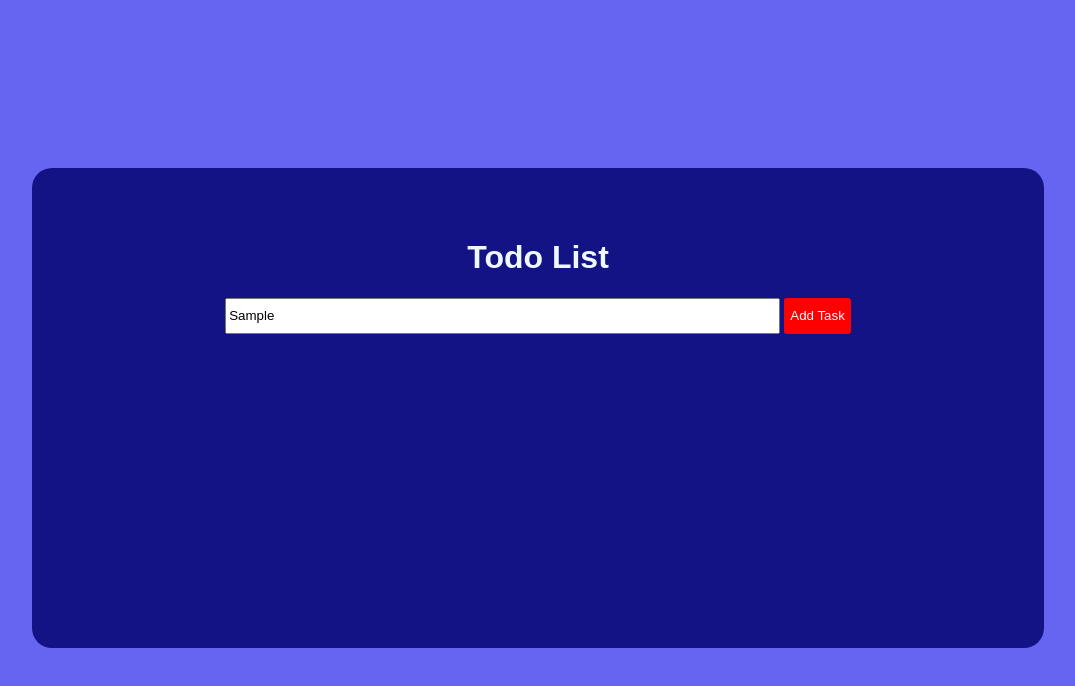
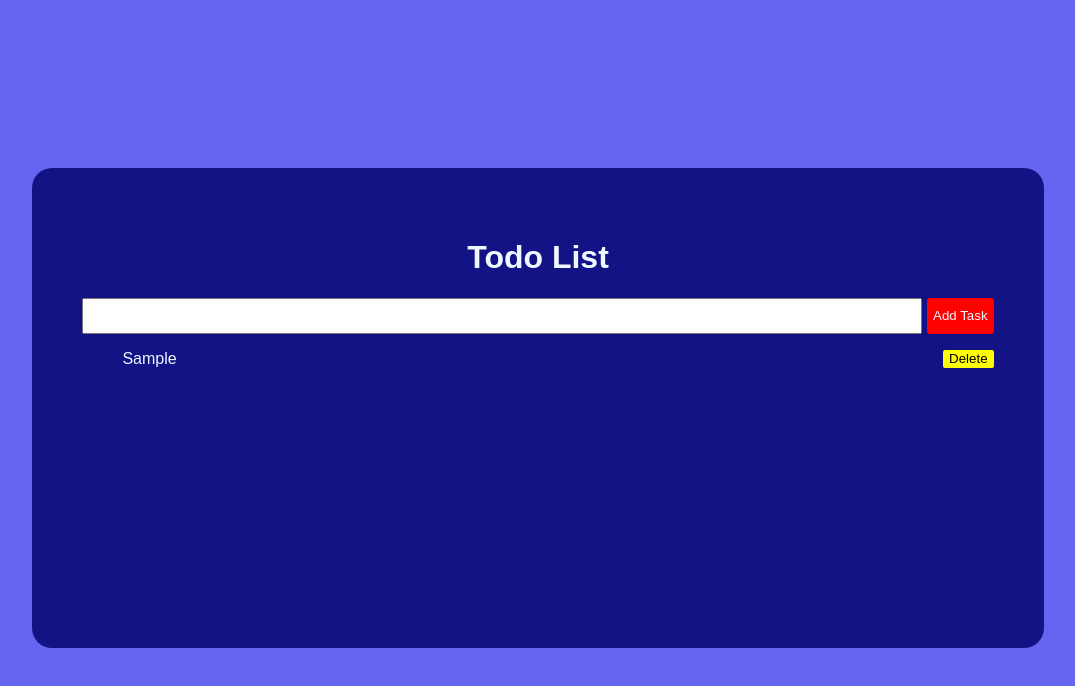
Before and after one commit to PavloKor/to-do-list, a plain HTML site: page index.html in a window 1280 px wide. Both pictures are taken after typing "Sample" into the empty fields and a click on the button "Add Task". Shown: the whole page, without its empty margins (102-1177 px from the left). Drawn offline with Linux system fonts and the light colour scheme.

Commit message:
Add JS
Створили скрипт для todo list
Створили прив'язку до html тегів за допомогою 3 змінних достукуючись за допомогою об'єкта document до цих тегів.

```diff
--- a/index.html
+++ b/index.html
@@ -16,9 +16,11 @@
       <input type="text">
       <button>Add Task</button>
     </div>
+    <ul class="todo-list">
 
+    </ul>
   </div>
-</di>
+  <script src="./script.js"></script>
 </body>
 
 </html>
--- a/script.js
+++ b/script.js
@@ -0,0 +1,18 @@
+const btn = document.querySelector('.input-conteiner button');
+const input = document.querySelector('.input-conteiner input');
+const list = document.querySelector('.todo-list');
+
+btn.addEventListener('click', () => {
+  const li = document.createElement('li');
+  li.className = 'todo-list-item';
+  const deleteBtn = document.createElement('button');
+  deleteBtn.innerText = 'Delete';
+  li.innerText = input.value;
+  list.appendChild(li);
+  li.appendChild(deleteBtn);
+  input.value = '';
+
+  deleteBtn.addEventListener('click', () => {
+    list.removeChild(li);
+  })
+});
--- a/styles.css
+++ b/styles.css
@@ -11,6 +11,10 @@ body {
   justify-content: center;
   align-items: center;
 }
+.input-conteiner {
+  display: flex;
+  justify-content: space-between;
+}
 .todo-conteiner {
   width: 80%;
   height: 60%;
@@ -22,7 +26,7 @@ body {
   box-sizing: border-box;
 }
 .input-conteiner input {
-  width: 60%;
+width: calc(100% - 80px);
 height: 30px;
 outline-color: antiquewhite;
 }
@@ -33,3 +37,16 @@ outline-color: antiquewhite;
   border: none;
   border-radius: 3px;
 }
+.todo-list {
+  list-style: none;
+}
+.todo-list-item {
+  margin-bottom: 10px;
+  display: flex;
+  justify-content: space-between;
+}
+.todo-list-item button {
+  background-color: yellow;
+  border: none;
+  border-radius: 2px;
+}
```
